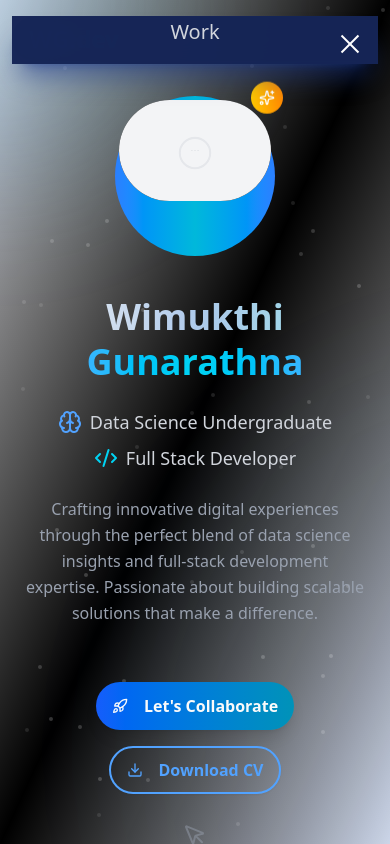
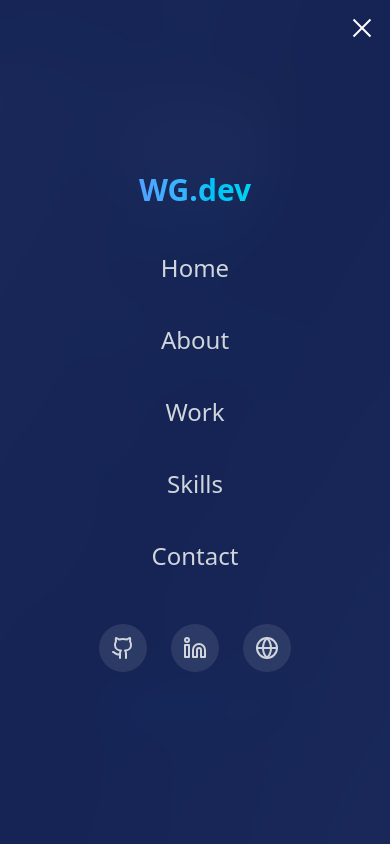
Before and after one commit to Wimukthi316/Portfolio-New, a Next.js app: page / in a window 390 px wide. Both pictures are taken after a click on the button "Open menu". Shown: the top 844 px of the page. Built offline with nearby package versions, Linux system fonts and the light colour scheme.

Commit message:
Refactor mobile navigation and animations for improved user experience and performance

```diff
--- a/src/app/page.tsx
+++ b/src/app/page.tsx
@@ -32,6 +32,7 @@ const AnimatedHamburger = ({ isMenuOpen }: { isMenuOpen: boolean }) => (
     className="relative w-6 h-6 flex flex-col justify-center items-center cursor-pointer"
     initial={false}
     animate={isMenuOpen ? "open" : "closed"}
+    whileTap={{ scale: 0.9 }} // Added for tap feedback
   >
     <motion.span
       className="block w-6 h-0.5 bg-white absolute"
@@ -285,28 +286,38 @@ export default function ModernPortfolio() {
     },
   }
 
-  // Redesigned Variants for mobile menu overlay
+  // NEW: Radial Reveal variants for mobile menu overlay
   const mobileMenuVariants = {
-    hidden: { opacity: 0, scale: 0.8, y: -50 }, // Start slightly scaled down and above
+    hidden: {
+      opacity: 0,
+      scale: 0,
+      borderRadius: "100%", // Start as a circle
+      x: "calc(50vw - 1.5rem)", // Position near top-right hamburger (adjust as needed)
+      y: "calc(-50vh + 1.5rem)", // Position near top-right hamburger (adjust as needed)
+    },
     visible: {
       opacity: 1,
       scale: 1,
+      borderRadius: "0%", // Expand to full screen
+      x: 0,
       y: 0,
       transition: {
         type: "spring",
-        stiffness: 120, // Snappier
+        stiffness: 100,
         damping: 20,
         when: "beforeChildren",
-        staggerChildren: 0.1,
+        staggerChildren: 0.08,
       },
     },
     exit: {
       opacity: 0,
-      scale: 0.8,
-      y: -50, // Exit back up and scaled down
+      scale: 0,
+      borderRadius: "100%", // Shrink back to a circle
+      x: "calc(50vw - 1.5rem)", // Exit from top-right
+      y: "calc(-50vh + 1.5rem)", // Exit from top-right
       transition: {
         type: "spring",
-        stiffness: 120,
+        stiffness: 100,
         damping: 20,
         when: "afterChildren",
         staggerChildren: 0.05,
@@ -315,21 +326,23 @@ export default function ModernPortfolio() {
     },
   }
 
-  // Redesigned Variants for individual mobile menu items
+  // NEW: Menu item variants for radial reveal
   const mobileMenuItemVariants = {
-    hidden: { opacity: 0, y: 40 }, // Start further down
+    hidden: { opacity: 0, scale: 0.8, rotate: -45 },
     visible: {
       opacity: 1,
-      y: 0,
+      scale: 1,
+      rotate: 0,
       transition: {
         type: "spring",
-        stiffness: 180, // Very snappy
+        stiffness: 150,
         damping: 15,
       },
     },
     exit: {
       opacity: 0,
-      y: 20,
+      scale: 0.8,
+      rotate: 45,
       transition: {
         type: "spring",
         stiffness: 100,
@@ -383,8 +396,16 @@ export default function ModernPortfolio() {
       </div>
 
       {/* Navigation */}
-      <nav className="fixed top-4 left-1/2 -translate-x-1/2 w-[calc(100%-1.5rem)] max-w-2xl z-[100] transition-all duration-300">
-        <div className="bg-blue-950/70 backdrop-blur-xl rounded-full border border-white/10 shadow-xl shadow-blue-900/50 py-1.5 px-4 flex justify-between items-center">
+      <nav
+        className="fixed z-[100] transition-all duration-300
+  md:top-4 md:left-1/2 md:-translate-x-1/2 md:w-[calc(100%-1.5rem)] md:max-w-2xl"
+      >
+        <div
+          className="bg-blue-950/70 backdrop-blur-xl
+    py-4 px-6 border-b border-white/10 w-full
+    md:rounded-full md:border md:border-white/10 md:shadow-xl md:shadow-blue-900/50 md:py-1.5 md:px-4
+    flex justify-between items-center max-w-2xl mx-auto"
+        >
           <div className="text-2xl font-bold bg-gradient-to-r from-blue-400 to-cyan-400 bg-clip-text text-transparent transform hover:scale-105 transition-transform duration-300">
             WG.dev
           </div>
@@ -426,32 +447,30 @@ export default function ModernPortfolio() {
                 onClick={() => setIsMenuOpen(false)}
                 aria-label="Close menu"
               >
-                <AnimatedHamburger isMenuOpen={true} /> {/* Always show X when menu is open */}
+                <AnimatedHamburger isMenuOpen={true} />
               </button>
 
-              {/* Branding inside mobile menu */}
               <motion.div
                 variants={mobileMenuItemVariants}
-                className="text-2xl font-bold bg-gradient-to-r from-blue-400 to-cyan-400 bg-clip-text text-transparent mb-6"
+                className="text-3xl font-bold bg-gradient-to-r from-blue-400 to-cyan-400 bg-clip-text text-transparent mb-8"
               >
                 WG.dev
               </motion.div>
 
-              <motion.div variants={containerVariants} className="flex flex-col gap-3">
+              <motion.div variants={containerVariants} className="flex flex-col gap-4">
                 {["home", "about", "work", "skills", "contact"].map((section) => (
                   <motion.button
                     key={section}
                     variants={mobileMenuItemVariants}
                     onClick={() => scrollToSection(section)}
-                    className="block w-full text-center py-2 text-xl capitalize text-gray-300 font-medium hover:text-blue-300 hover:bg-white/5 transition-all duration-200 rounded-lg"
+                    className="block w-full text-center py-3 text-2xl capitalize text-gray-300 font-medium hover:text-blue-300 hover:bg-white/5 transition-all duration-200 rounded-lg"
                   >
                     {section}
                   </motion.button>
                 ))}
               </motion.div>
 
-              {/* Social icons inside mobile menu */}
-              <motion.div variants={containerVariants} className="flex justify-center space-x-4 mt-8">
+              <motion.div variants={containerVariants} className="flex justify-center space-x-6 mt-10">
                 {[
                   { icon: Github, href: "#", label: "GitHub" },
                   { icon: Linkedin, href: "#", label: "LinkedIn" },
@@ -460,10 +479,10 @@ export default function ModernPortfolio() {
                   <motion.div key={label} variants={mobileMenuItemVariants} whileHover="hover">
                     <Link
                       href={href}
-                      className="w-10 h-10 rounded-full bg-white/10 backdrop-blur-sm flex items-center justify-center hover:bg-white/20 transition-all duration-300 group"
+                      className="w-12 h-12 rounded-full bg-white/10 backdrop-blur-sm flex items-center justify-center hover:bg-white/20 transition-all duration-300 group"
                       aria-label={label}
                     >
-                      <Icon className="w-5 h-5 text-gray-300 group-hover:text-white" />
+                      <Icon className="w-6 h-6 text-gray-300 group-hover:text-white" />
                     </Link>
                   </motion.div>
                 ))}
@@ -789,7 +808,7 @@ export default function ModernPortfolio() {
                       rotateX: 5, // Subtle tilt up
                       rotateY: index % 2 === 0 ? 5 : -5, // Subtle tilt left/right
                       scale: 1.02, // Slight scale up
-                      boxShadow: "0 20px 40px rgba(0, 0, 0, 0.3)", // More pronounced shadow
+                      boxShadow: "0 20px 40px rgba(0,0,0,0.3)", // More pronounced shadow
                     }}
                     transition={{ duration: 0.3 }}
                     style={{ transformStyle: "preserve-3d" }} // Enable 3D transforms
```
